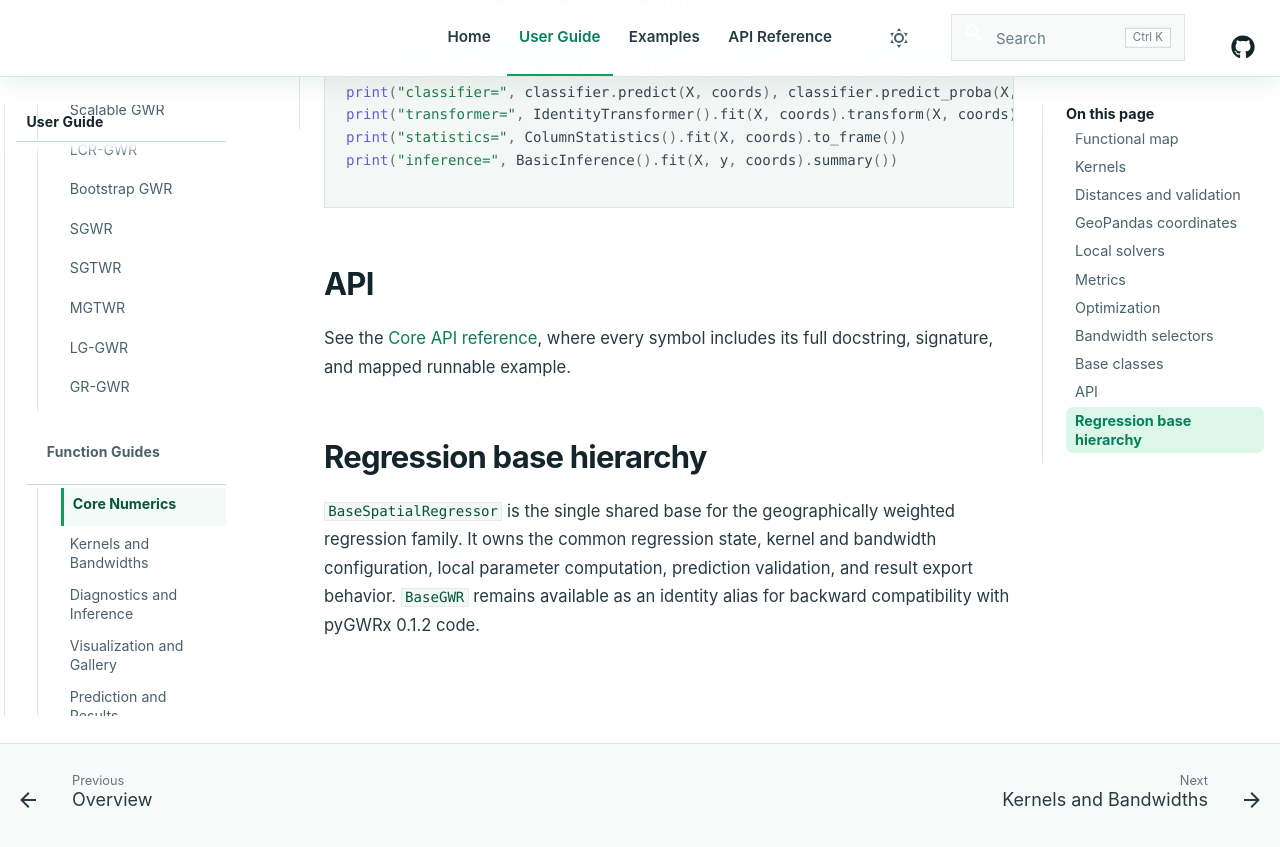
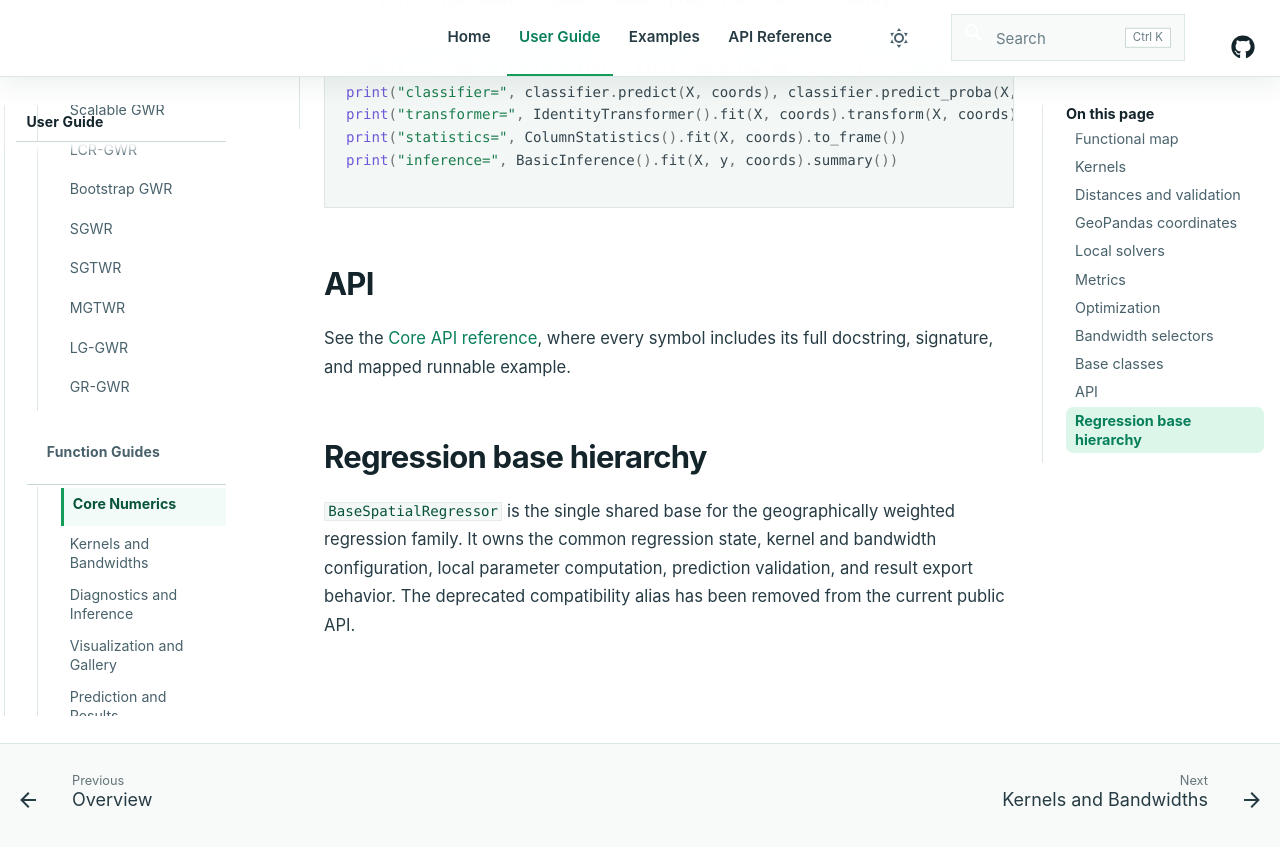
Before and after one commit to hujinghaoabcd/pyGWRx, an MkDocs documentation site: the page built from docs/guides/core-numerics.md, in a window 1280 px wide and 900 px high, scrolled down 11485 px. Shown: the top 847 px of the window. Built offline with MkDocs 1.6.1 and Material for MkDocs 9.7.7, drawn with Linux system fonts in a browser that asks for light colours; comment, search, counter and statistics services are not loaded.

Commit message:
Finalize BaseGWR cleanup consistency

```diff
--- a/docs/guides/core-numerics.md
+++ b/docs/guides/core-numerics.md
@@ -448,5 +448,5 @@ See the [Core API reference](../api/core/index.md), where every symbol includes
 `BaseSpatialRegressor` is the single shared base for the geographically
 weighted regression family. It owns the common regression state, kernel
 and bandwidth configuration, local parameter computation, prediction
-validation, and result export behavior. `BaseGWR` remains available as
-an identity alias for backward compatibility with pyGWRx 0.1.2 code.
+validation, and result export behavior. The deprecated compatibility alias
+has been removed from the current public API.
```
Also changed, not shown: HANDOFF_NEXT_CONVERSATION.md (+1 -6 lines), docs/index.md (+1 -1 lines).
